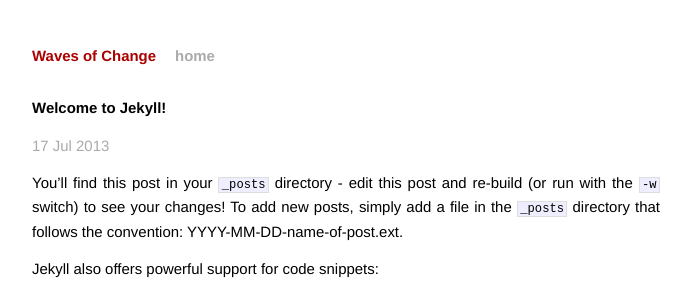
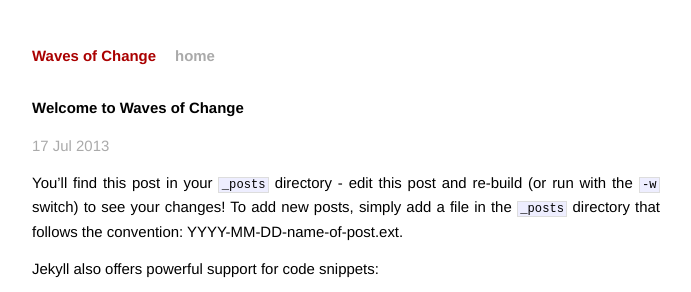
Before and after one commit to WavesofChange/woc-jekyll, a Jekyll site: the page built from _posts/2013-07-17-welcome-to-waves-of-change.markdown, in a window 1280 px wide. Shown: the top 292 px of the page, without its empty margins (294-985 px from the left). Built offline with Jekyll 4.4.1, drawn with Linux system fonts in a browser that asks for light colours.

Commit message:
updating file

```diff
--- a/_posts/2013-07-17-welcome-to-waves-of-change.markdown
+++ b/_posts/2013-07-17-welcome-to-waves-of-change.markdown
@@ -1,8 +1,8 @@
 ---
 layout: post
-title:  "Welcome to Jekyll!"
+title:  "Welcome to Waves of Change"
 date:   2013-07-17 10:44:50
-categories: jekyll update
+categories: update
 ---
 
 You'll find this post in your `_posts` directory - edit this post and re-build (or run with the `-w` switch) to see your changes!
```
